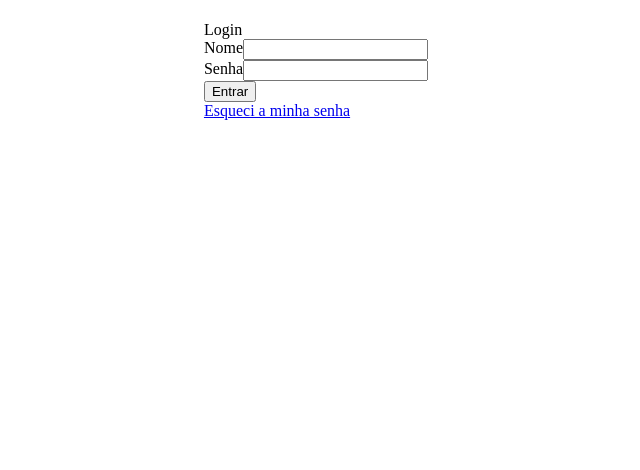
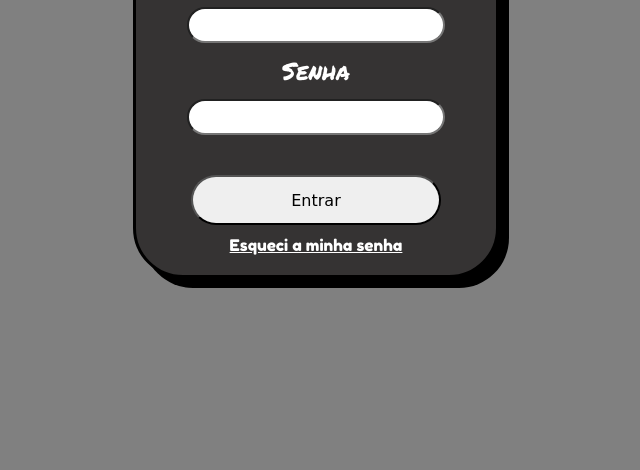
Before and after one commit to vitoriahelen-git/login_form, a plain HTML site: page index.html in a window 1280 px wide. Shown: the part 330-800 px from the top of the page, without its empty margins (324-964 px from the left). Drawn offline with Linux system fonts and the light colour scheme; a web font is replaced by a local one.

Commit message:
login final

```diff
--- a/index.html
+++ b/index.html
@@ -8,9 +8,9 @@
   </head>
   <body>
     <form>
-      <div class="linha">Login</div>
+      <div class="titulo">Login</div>
       <div class="linha">
-        <label for="nome">Nome</label>
+        <label for="nome">Usuário</label>
         <input type="text" name="nome" id="nome" />
       </div>
       <div class="linha">
--- a/style.css
+++ b/style.css
@@ -1,24 +1,74 @@
+@import url('https://fonts.googleapis.com/css2?family=Zen+Dots&display=swap');
+@import url('https://fonts.googleapis.com/css2?family=Permanent+Marker&display=swap');
+@import url('https://fonts.googleapis.com/css2?family=Fredoka+One&display=swap');
+
 body {
   margin: 0;
   min-height: 100vh;
+  background-color: gray;
 
   display: flex;
   justify-content: center;
   align-items: center;
+
+}
+
+.titulo{
+  font-size: 3.00em;
+  text-align: center;
+  font-family: 'Zen Dots', cursive;
 }
 
 form {
   display: flex;
   flex-flow: column;
+  width: 300px;
+  height: 350px;
+  background-color: rgb(53, 51, 51);
+  border: 3px solid black;
+  padding: 30px;
+  border-radius: 50px;
+  box-shadow: 10px 10px 0 0 black;
+
 }
 
-input,
-button,
+label {
+  font-family: 'Permanent Marker', cursive ;
+  display: flex;
+  flex-direction: column;
+  font-size: 1.50em;
+  color: white;
+  margin-top: 10px;
+}
+
+input {
+  display: flex;
+  flex-direction: column;
+  width: 250px;
+  height: 30px;
+  border-radius: 50px;
+  margin-top: 10px;
+
+}
+
+button {
+  border-radius: 50px;
+  font-family: 'Zen Dots', cursive;
+  font-size: 1.00em;
+  width: 250px;
+  height: 50px;
+  margin-top: 40px;
+
+}
 a {
   outline: none;
+  color: white;
+  margin-top: 10px;
+  font-family: 'Fredoka One', cursive;
 }
 
 form .linha {
   display: flex;
-  flex-flow: row; /* column = form vertical, row = form horizontal */
+  flex-flow: column; /* column = form vertical, row = form horizontal */
+  align-items: center;
 }
```
Also changed, not shown: 1 other file.
